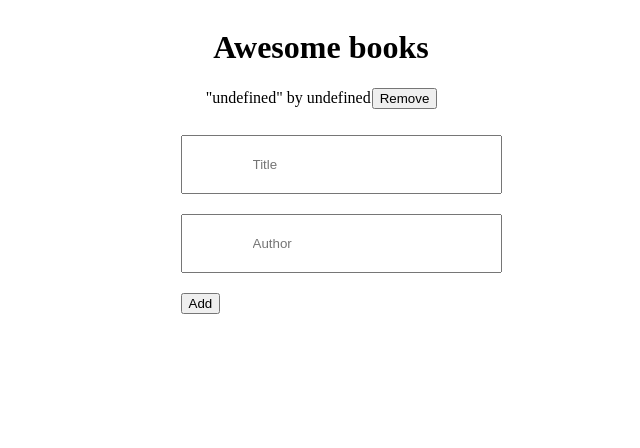
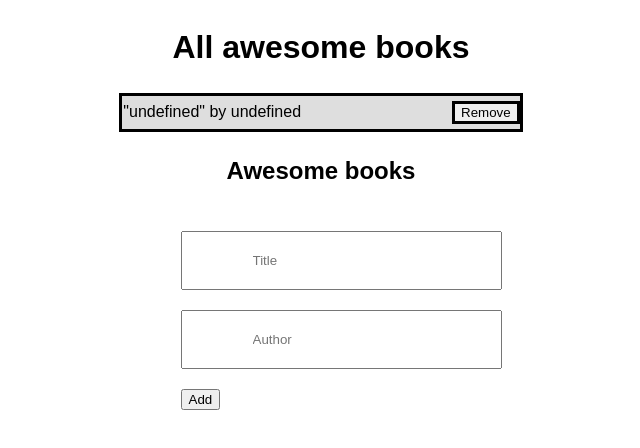
Before and after one commit to mertkantaroglu/Awesome-Books, a website: page index.html in a window 1280 px wide. Shown: the whole page, without its empty margins (319-959 px from the left). Drawn offline with Linux system fonts and the light colour scheme.

Commit message:
updated css

```diff
--- a/index.html
+++ b/index.html
@@ -9,8 +9,11 @@
   </head>
   <body>
     <main>
-      <h1>Awesome books</h1>
+      <h1>All awesome books</h1>
+
       <div class="bookList"></div>
+
+      <h2>Awesome books</h2>
       <form class="formInput">
         <ul>
           <li>
--- a/main.js
+++ b/main.js
@@ -43,8 +43,11 @@ const Book = class {
     listBooks.innerHTML = '';
     books.map((book) => {
       const bookDiv = document.createElement('tr');
+      bookDiv.classList.add("bookDiv");
       const elementBook = document.createElement('td');
+      elementBook.classList.add("elementBook");
       const deleteBtn = document.createElement('button');
+      deleteBtn.classList.add("deleteBtn");
       deleteBtn.textContent = 'Remove';
 
       elementBook.textContent = `"${book.title}" by ${book.author}`;
--- a/styles.css
+++ b/styles.css
@@ -1,3 +1,7 @@
+body {
+  font-family: sans-serif;
+}
+
 main {
   display: flex;
   flex-direction: column;
@@ -18,3 +22,19 @@ form input {
 .add-btn {
   justify-content: center;
 }
+
+.bookList {
+  border: solid black;
+  margin:5px;
+}
+
+.bookDiv {
+background-color: rgb(222, 222, 222);
+margin: 10px;
+}
+
+.deleteBtn {
+  margin: 5px 0 5px 150px;
+  border: solid black;
+
+}
```
